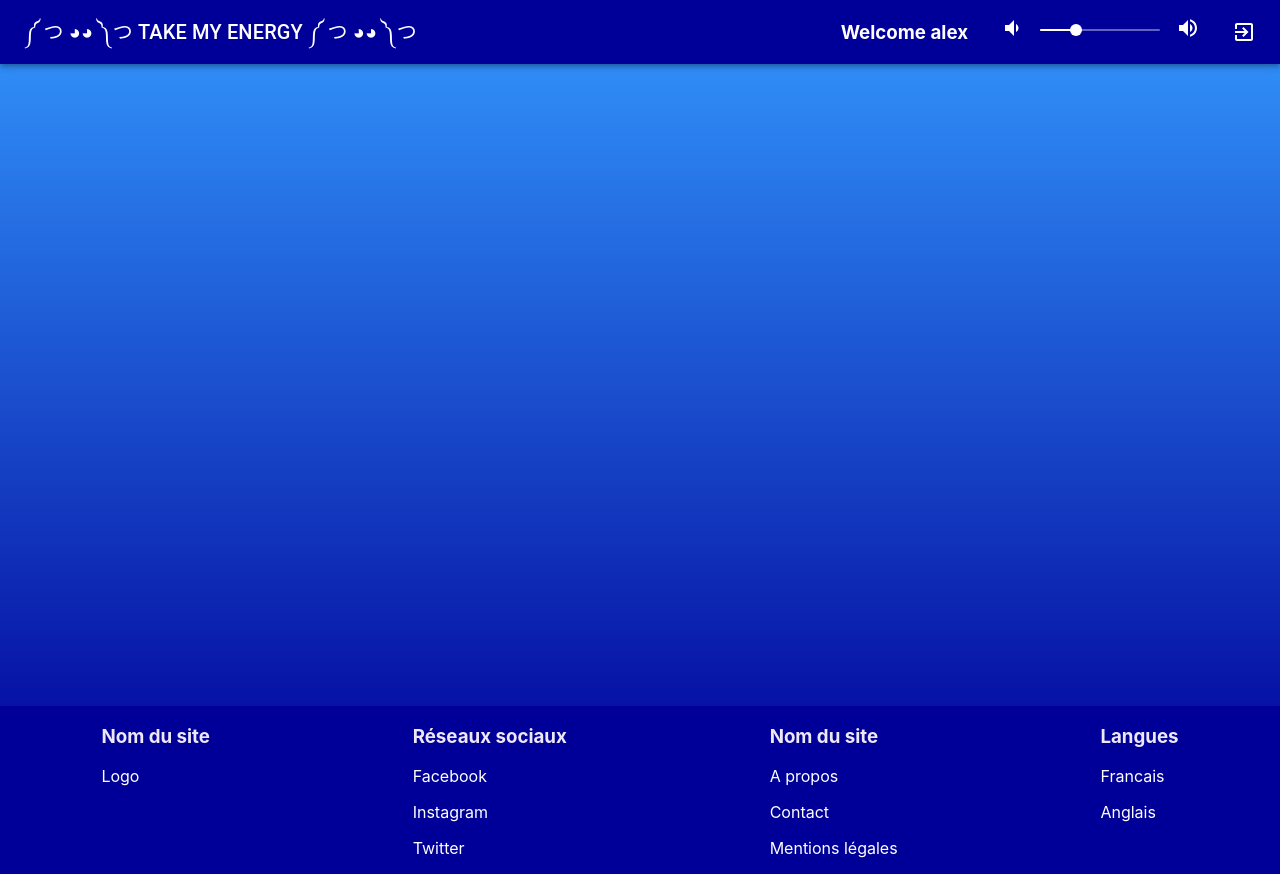
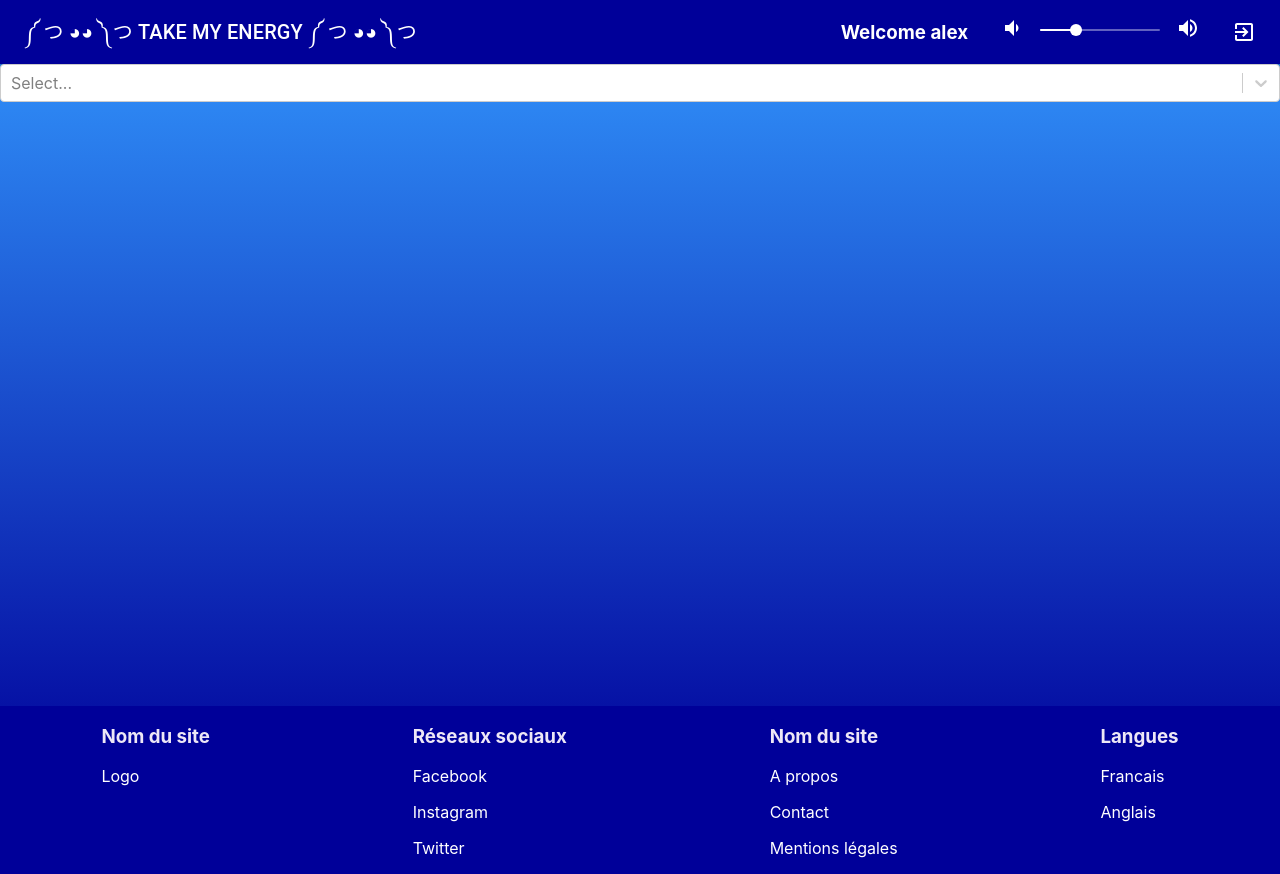
Before and after one commit to nicolasdantas/hackaton2-front, a React (Create React App) app: page /audioplayer in a window 1280 px wide. Built offline with nearby package versions, Linux system fonts and the light colour scheme; what react-toast-notifications would draw is missing.

Commit message:
added react select and react player

```diff
--- a/package.json
+++ b/package.json
@@ -19,8 +19,10 @@
     "react-dom": "^17.0.1",
     "react-hook-form": "^6.14.1",
     "react-loader-spinner": "^3.1.14",
+    "react-player": "^2.7.2",
     "react-router-dom": "^5.2.0",
     "react-scripts": "4.0.1",
+    "react-select": "^3.2.0",
     "react-toast-notifications": "^2.4.0",
     "react-webcam": "^5.2.2",
     "sass": "^1.32.4",
--- a/src/App.js
+++ b/src/App.js
@@ -9,6 +9,7 @@ import Navbar from "./components/Navbar";
 import Team from "./components/team";
 import Login from "./components/Login";
 import Board from "./components/Board";
+import AudioPlayer from "./components/AudioPlayer";
 import LoginProvider from "../src/components/contexts/LoginContext";
 
 function App() {
@@ -25,6 +26,7 @@ function App() {
                   <Route exact path="/team" component={Team} />
                   <Route exact path="/board" component={Board} />
                   <Route exact path="/contact" component={Contact} />
+                  <Route exact path="/audioplayer" component={AudioPlayer} />
                   <Route
                     exact
                     path="/mentionslegales"
--- /dev/null
+++ b/src/components/AudioPlayer.js
@@ -0,0 +1,27 @@
+import React, { useState } from "react";
+import ReactPlayer from "react-player";
+import Select from "react-select";
+
+const AudioPlayer = () => {
+  const [musicSelected, setMusicSelected] = useState("");
+
+  console.log(musicSelected);
+
+  const options = [
+    { value: "chocolate", label: "Chocolate", url: "https://soundcloud.com/glennmorrison/beethoven-moonlight-sonata" },
+    { value: "strawberry", label: "Strawberry" },
+    { value: "vanilla", label: "Vanilla" },
+  ];
+
+  return (
+    <section>
+      <Select
+        options={options}
+        onChange={(value) => setMusicSelected(value.url)}
+      />
+      {musicSelected && <ReactPlayer url={musicSelected} />}
+    </section>
+  );
+};
+
+export default AudioPlayer;
```
Also changed, not shown: 1 other file (tests, documents, lock files or other folders).
